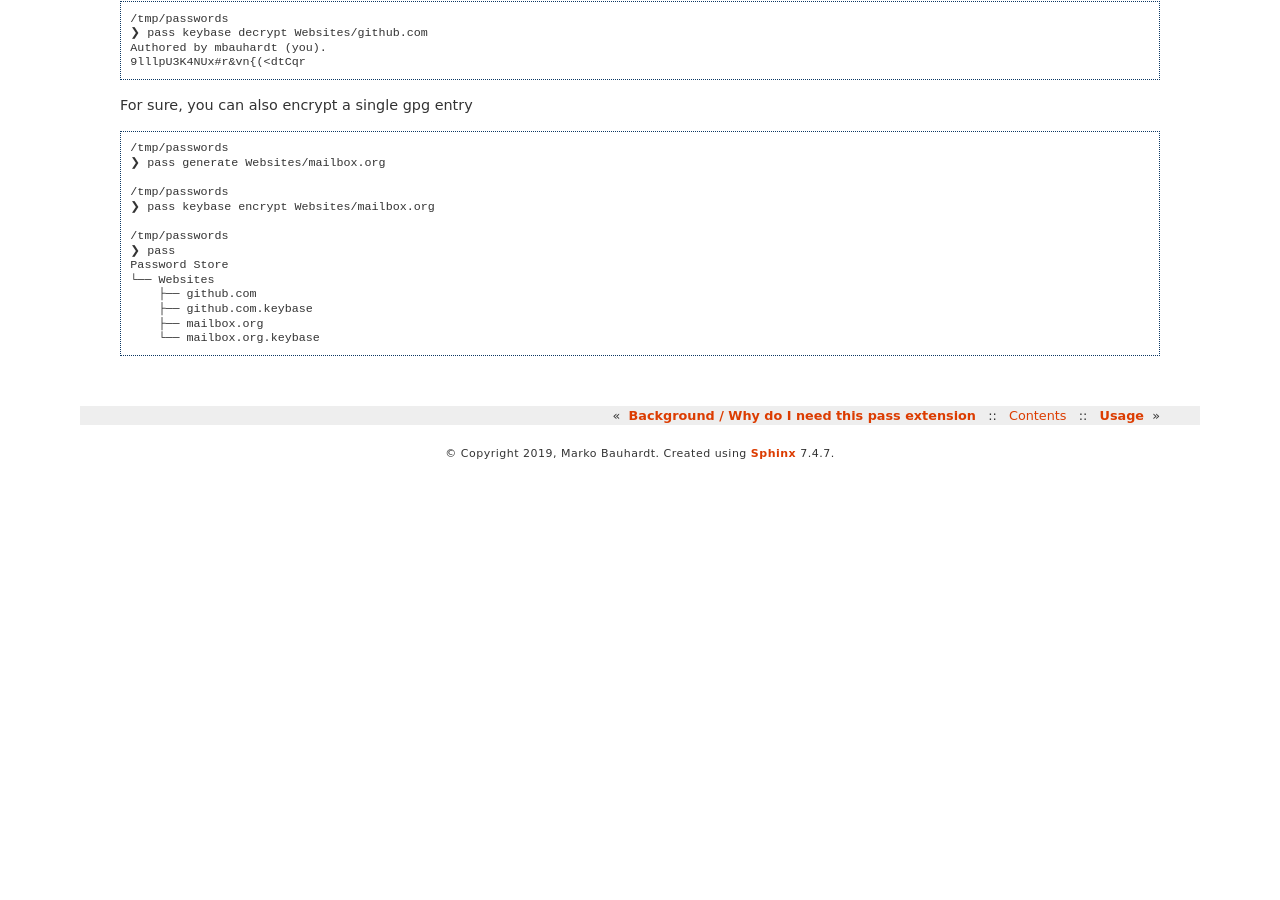
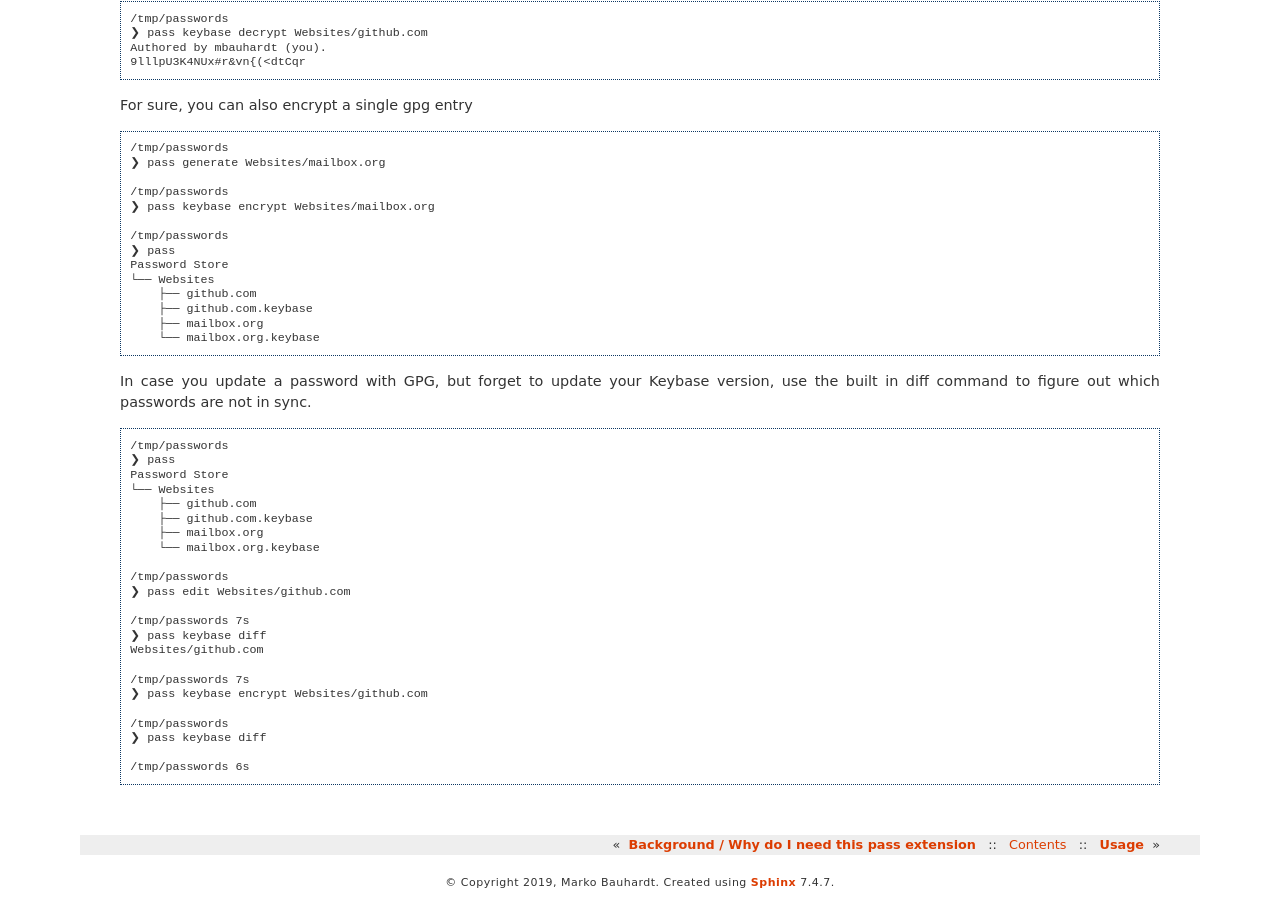
Before and after one commit to mbauhardt/pass-keybase, a Sphinx documentation site: the page built from docs/source/tutorial.rst, in a window 1280 px wide and 900 px high, scrolled down 1081 px. Built offline with Sphinx 7.4.7, drawn with Linux system fonts in a browser that asks for light colours; before the commit the page ends 1552 px from its top, so only the background shows below that.

Commit message:
#4 update tutorial

```diff
--- a/docs/source/tutorial.rst
+++ b/docs/source/tutorial.rst
@@ -88,3 +88,33 @@ For sure, you can also encrypt a single gpg entry
       ├── github.com.keybase
       ├── mailbox.org
       └── mailbox.org.keybase
+
+In case you update a password with GPG, but forget to update your
+Keybase version, use the built in diff command to figure out which
+passwords are not in sync.
+
+::
+
+  /tmp/passwords
+  ❯ pass
+  Password Store
+  └── Websites
+      ├── github.com
+      ├── github.com.keybase
+      ├── mailbox.org
+      └── mailbox.org.keybase
+
+  /tmp/passwords
+  ❯ pass edit Websites/github.com
+
+  /tmp/passwords 7s
+  ❯ pass keybase diff
+  Websites/github.com
+
+  /tmp/passwords 7s
+  ❯ pass keybase encrypt Websites/github.com
+
+  /tmp/passwords
+  ❯ pass keybase diff
+
+  /tmp/passwords 6s
```
